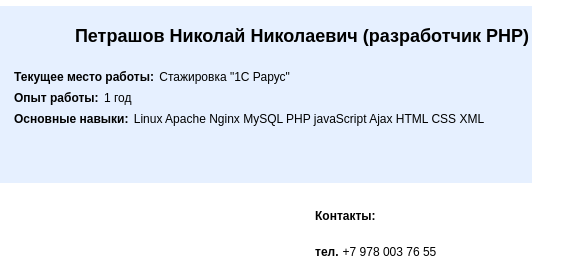
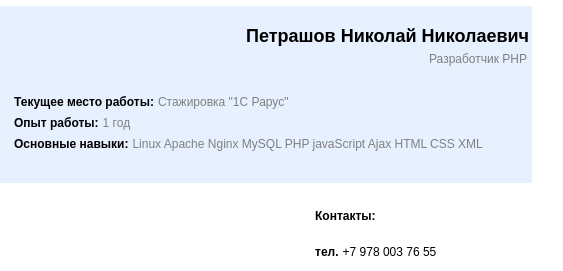
Before and after one commit to nikolai921/nikolai921.github.io, a plain HTML site: page index.html in a window 1280 px wide. Shown: the top 271 px of the page, 459-1022 px from the left. Drawn offline with Linux system fonts and the light colour scheme; a script that the page names is missing.

Commit message:
Edited file 22.03.2019 number 4

```diff
--- a/index.html
+++ b/index.html
@@ -2,7 +2,9 @@
 <html>
 <head>
 	<meta charset="utf-8" />
-	<!--[if lt IE 9]><script src="https://cdnjs.cloudflare.com/ajax/libs/html5shiv/3.7.3/html5shiv.min.js"></script><![endif]-->
+	<!--[if lt IE 9]>
+	<script src="https://cdnjs.cloudflare.com/ajax/libs/html5shiv/3.7.3/html5shiv.min.js">
+	</script><![endif]-->
 	<title>Резюме</title>
 	<meta name="keywords" content="" />
 	<meta name="description" content="" />
@@ -18,7 +20,8 @@
 		<centre>
 			<span id ="name_summery">
 				<strong>
-					<h2>Петрашов Николай Николаевич (разработчик PHP)</h2>
+					<h2>Петрашов Николай Николаевич</h2>
+					<div class ="developer"><p>Разработчик PHP</p></div>
 				</strong>
 			</span>
 		</centre>
@@ -28,9 +31,9 @@
 			</figure>
 		</span>
 		<span id ="inform_user">
-		<p><b>Текущее место работы:</b> Стажировка "1С Рарус"</p>
-		<p><b>Опыт работы:</b> 1 год</p>
-		<p><b>Основные навыки:</b> Linux Apache Nginx MySQL PHP javaScript Ajax HTML CSS XML </p>
+		<p><b>Текущее место работы:</b><span class="developer">Стажировка "1С Рарус"</span></p>
+		<p><b>Опыт работы:</b><span class ="developer">1 год</span></p>
+		<p><b>Основные навыки:</b><span class ="developer">Linux Apache Nginx MySQL PHP javaScript Ajax HTML CSS XML </span></p>
 		</span>
 	</header><!-- .header-->
 
--- a/style.css
+++ b/style.css
@@ -82,7 +82,7 @@ body {
 #image
 {
 	position: relative;
-	bottom: 50px;
+	bottom: 75px;
 }
 
 #inform_user
@@ -91,3 +91,9 @@ body {
 	left: 175px;
 	bottom: 180px;
 }
+
+.developer
+{
+	font-weight: 100;
+	color: grey;
+}
```
